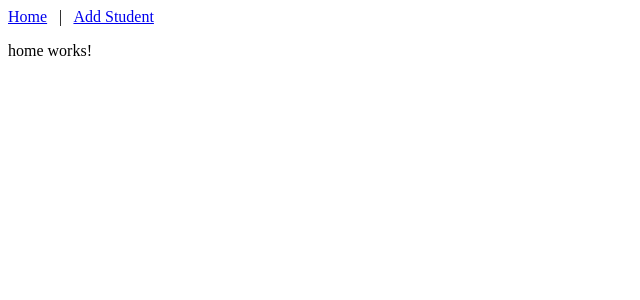
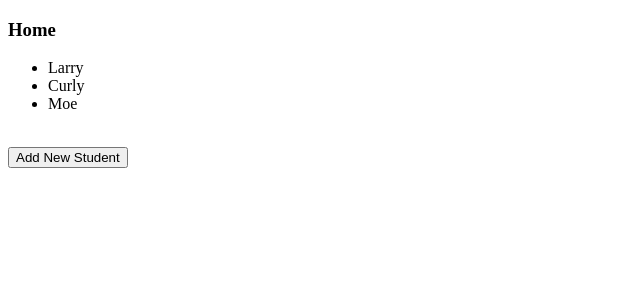
Before and after one commit to kkretschmerhensley/student-list, an Angular app: page / in a window 1280 px wide. Shown: the top 300 px of the page, without its empty margins (0-640 px from the left). Built offline with nearby package versions, Linux system fonts and the light colour scheme.

Commit message:
wired up buttons

```diff
--- a/src/app/add-student/add-student.component.html
+++ b/src/app/add-student/add-student.component.html
@@ -1 +1,6 @@
-<p>add-student works!</p>
+<h3>Add Student</h3>
+
+<p>Coming soon...</p>
+
+<br>
+<button (click)="addStudent()">Add Student &amp; Return to Home</button>
--- a/src/app/add-student/add-student.component.ts
+++ b/src/app/add-student/add-student.component.ts
@@ -1,4 +1,6 @@
 import { Component, OnInit } from '@angular/core';
+import { Router } from '@angular/router';
+import { Location } from '@angular/common';
 
 @Component({
   selector: 'app-add-student',
@@ -7,9 +9,14 @@ import { Component, OnInit } from '@angular/core';
 })
 export class AddStudentComponent implements OnInit {
 
-  constructor() { }
+  constructor(private router: Router, private location: Location) { }
 
   ngOnInit(): void {
   }
 
+  addStudent() {
+    // this.router.navigateByUrl("/");
+    this.location.back();
+  }
+
 }
--- a/src/app/app.component.html
+++ b/src/app/app.component.html
@@ -1,4 +1,4 @@
-<nav>
+<nav *ngIf="0">
   <a routerLink="/">Home</a>
   &nbsp; | &nbsp;
   <a routerLink="/add-student">Add Student</a>
--- a/src/app/home/home.component.html
+++ b/src/app/home/home.component.html
@@ -1 +1,10 @@
-<p>home works!</p>
+<h3>Home</h3>
+
+<ul>
+  <li>Larry</li>
+  <li>Curly</li>
+  <li>Moe</li>
+</ul>
+
+<br>
+<button (click)="addStudent()">Add New Student</button>
--- a/src/app/home/home.component.ts
+++ b/src/app/home/home.component.ts
@@ -1,4 +1,5 @@
 import { Component, OnInit } from '@angular/core';
+import { Router } from '@angular/router';
 
 @Component({
   selector: 'app-home',
@@ -7,9 +8,13 @@ import { Component, OnInit } from '@angular/core';
 })
 export class HomeComponent implements OnInit {
 
-  constructor() { }
+  constructor(private router: Router) { }
 
   ngOnInit(): void {
   }
 
+  addStudent() {
+    this.router.navigateByUrl("/add-student");
+  }
+
 }
```
